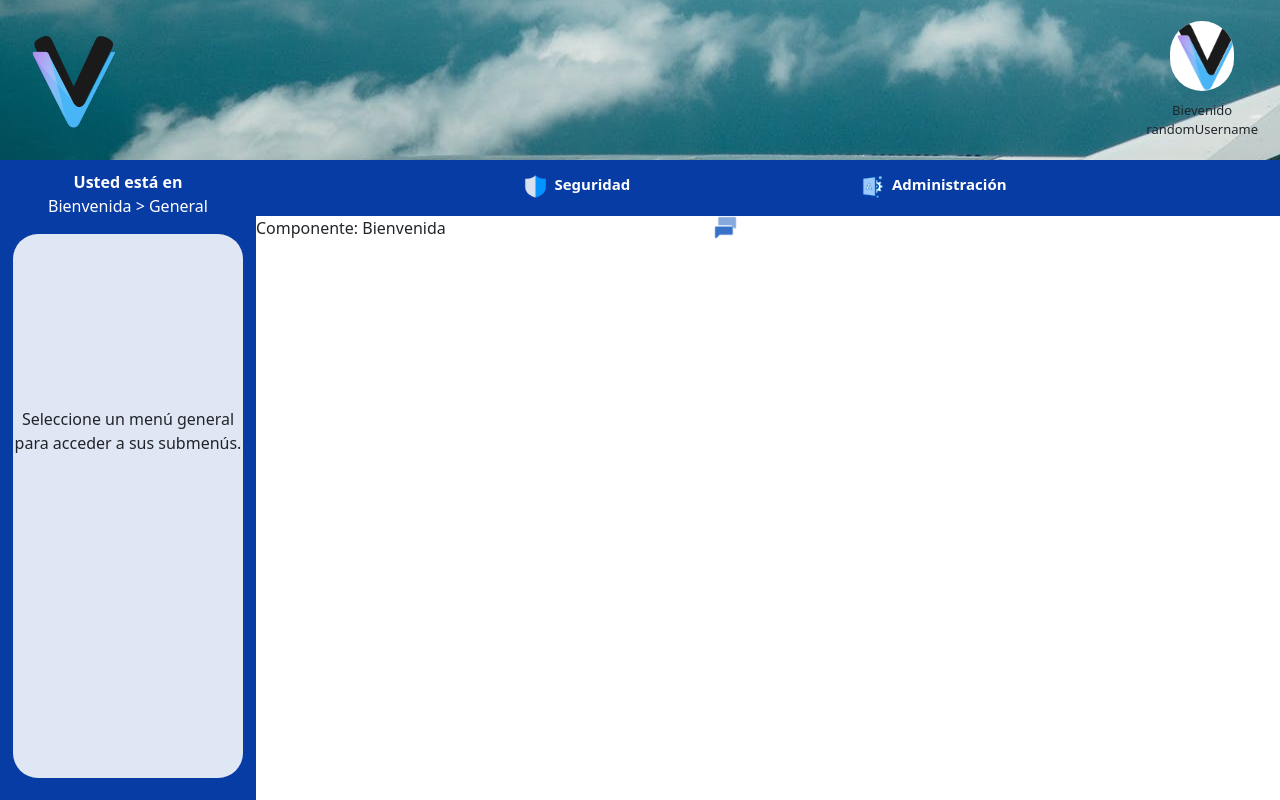
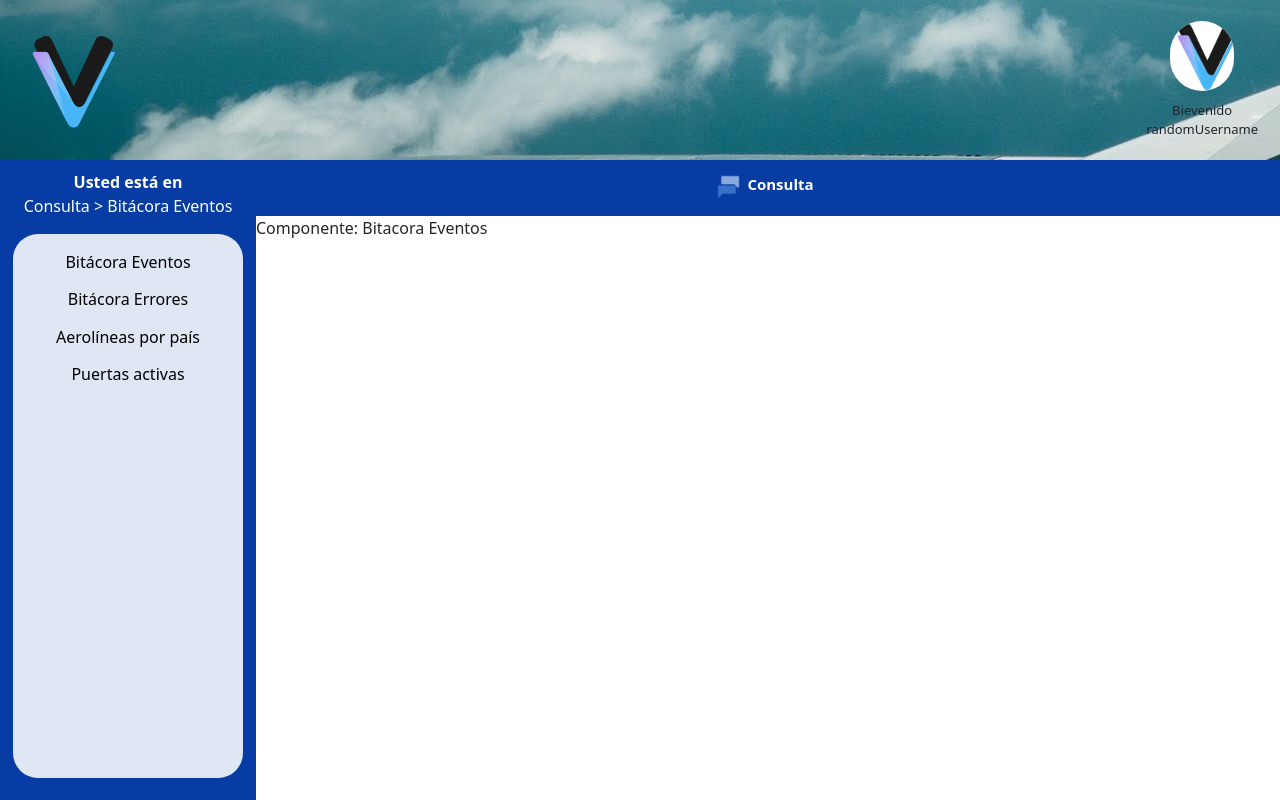
Before and after one commit to carguedas-dev/V_Vuelos, a React (Create React App) app in the folder ClientApp/: page / in a window 1280 px wide. Built offline with nearby package versions, Linux system fonts and the light colour scheme.

Commit message:
Added V_Vuelos logo bug fix

```diff
--- a/ClientApp/src/App.js
+++ b/ClientApp/src/App.js
@@ -15,7 +15,7 @@ export default class App extends Component {
 
   constructor() {
     super();
-    this.userType = "1";
+    this.userType = "5";
   }
 
   render () {
--- a/ClientApp/src/components/Layout.js
+++ b/ClientApp/src/components/Layout.js
@@ -53,7 +53,29 @@ export class Layout extends Component {
     }
 
     this.stateChange_GeneralAdmin = () => {
-      this.setState({currentPage : "Bienvenida", currentSubPage : "General"});
+
+      const userType = Number.parseInt(this.props.userType);
+
+      switch(userType){
+        case 1:
+          this.setState({currentPage : "Bienvenida", currentSubPage : "General"});
+          break;
+        case 2:
+          this.setState({currentPage : "Seguridad", currentSubPage : "Crear Usuario"});
+          break;
+        case 3:
+          this.setState({currentPage : "Administración", currentSubPage : "Consecutivos"});
+          break;
+        case 4:
+          this.setState({currentPage : "Administración", currentSubPage : "Países"});
+          break;
+        case 5:
+          this.setState({currentPage : "Consulta", currentSubPage : "Bitácora Eventos"});
+          break;
+        default:
+          break;
+      }
+
     }
   }
 
```
